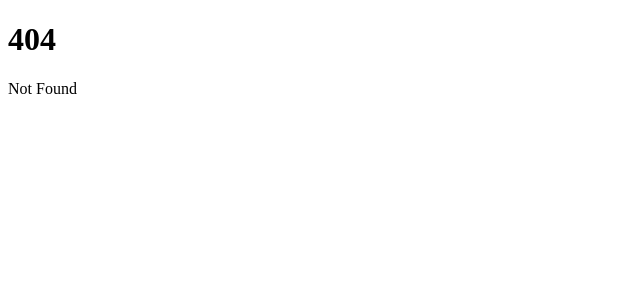
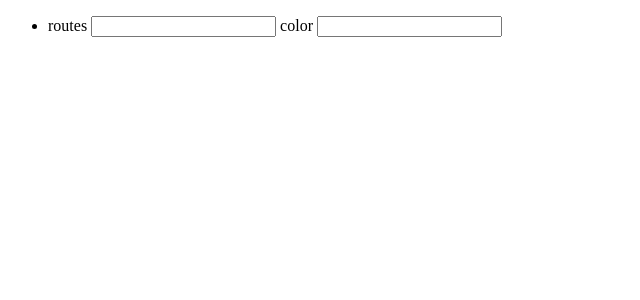
Before and after one commit to polferov/kvg2, a SvelteKit app in the folder frontend/: page /settings/tags in a window 1280 px wide. Before the commit this address had no page. Shown: the top 300 px of the page, without its empty margins (0-640 px from the left). Built offline with nearby package versions, Linux system fonts and the light colour scheme.

Commit message:
simple page for entering tags

```diff
--- /dev/null
+++ b/frontend/src/routes/settings/tags/+page.svelte
@@ -0,0 +1,49 @@
+<script lang="ts">
+  import { getTags, setTags, type Tag } from "../../../common/storage";
+
+  interface TagModel {
+    routes: string;
+    color: string;
+  }
+  function toModel(tag: Tag): TagModel {
+    return {
+      routes: tag.routes.join(" "),
+      color: tag.color,
+    };
+  }
+  function fromModel(model: TagModel): Tag {
+    return {
+      routes: model.routes.split(/[ ;,]/g),
+      color: model.color,
+    };
+  }
+  function isNonTrivial(tag: Tag | TagModel) {
+    return tag.color.length > 0 || tag.routes.length > 0;
+  }
+
+  let models = getTags().map(toModel);
+  function addTrivial() {
+    models.push({ routes: "", color: "" });
+  }
+  addTrivial();
+
+  function save() {
+    console.log("saving");
+    const tags = models.filter(isNonTrivial).map(fromModel);
+    setTags(tags);
+    if (tags.length === models.length) {
+      addTrivial();
+    }
+  }
+</script>
+
+<ul>
+  {#each models as model}
+    <li>
+      <span>routes</span>
+      <input on:keyup={save} bind:value={model.routes} />
+      <span>color</span>
+      <input on:keyup={save} bind:value={model.color} />
+    </li>
+  {/each}
+</ul>
```
